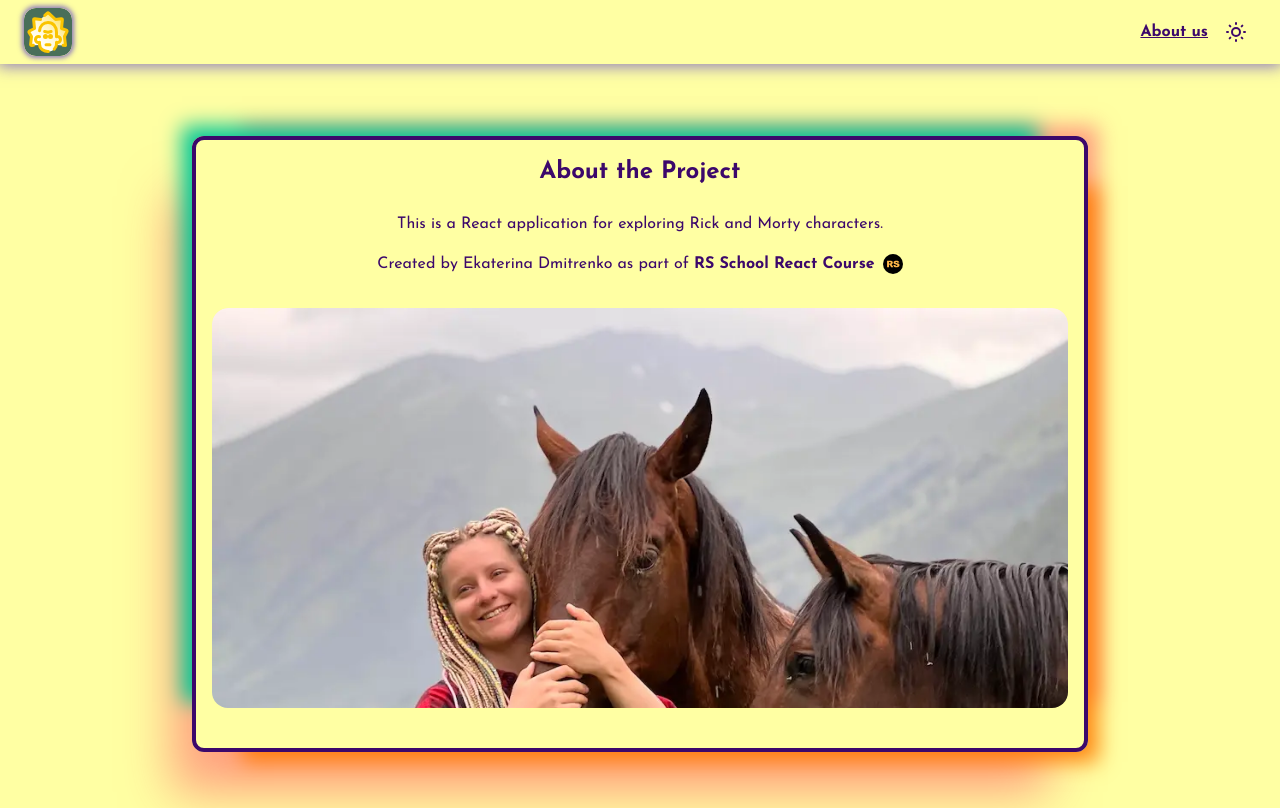
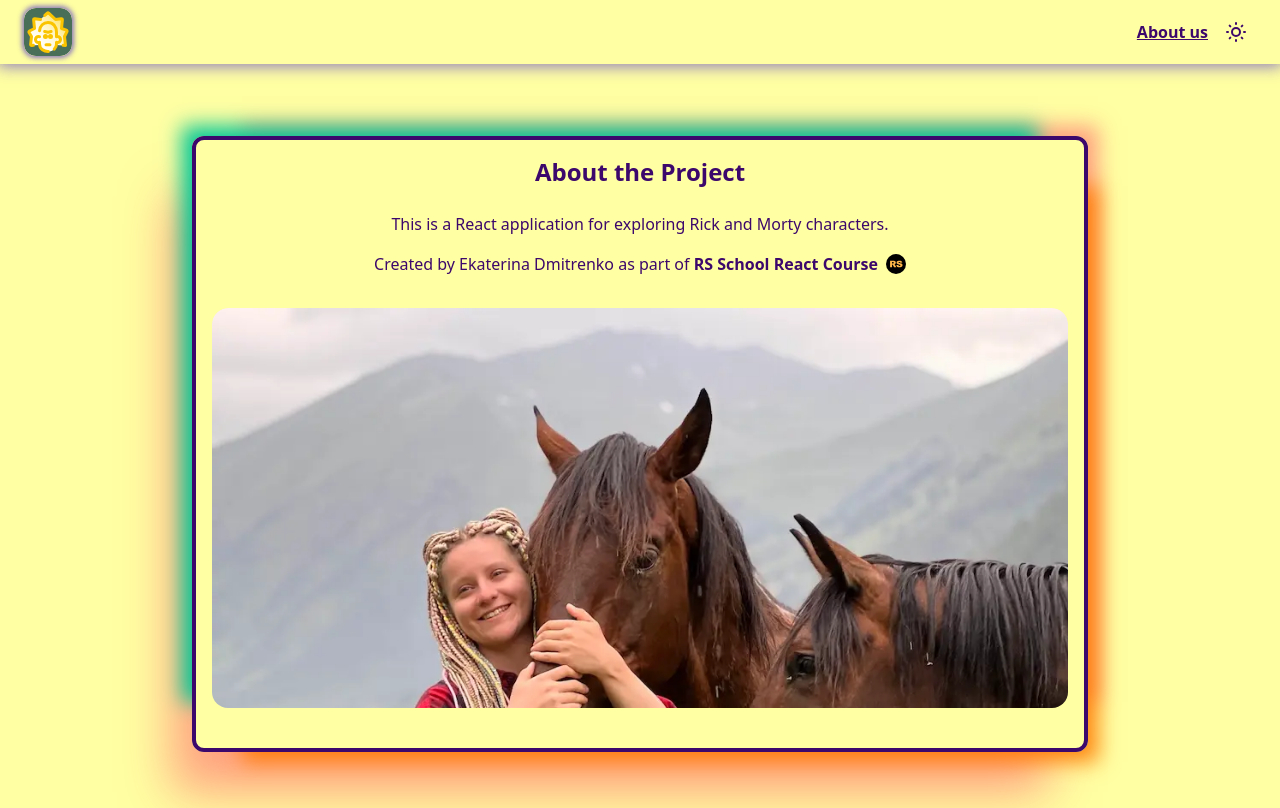
Before and after one commit to ek-ole/rs-react-app, a Next.js app: page /about in a window 1280 px wide. Built offline with nearby package versions, Linux system fonts and the light colour scheme.

Commit message:
refactor: change fonts

```diff
--- a/src/app/globals.css
+++ b/src/app/globals.css
@@ -39,9 +39,17 @@
   }
 
   body {
-    font-family: var(--font-primary);
+    font-family: var(--font-josefin), sans-serif;
     background-color: var(--background);
     color: var(--foreground);
+  }
+
+  .font-sans {
+    font-family: var(--font-josefin), sans-serif;
+  }
+
+  .font-cookie {
+    font-family: var(--font-cookie), cursive;
   }
 
   @keyframes fadeIn {
--- a/src/app/layout.tsx
+++ b/src/app/layout.tsx
@@ -10,15 +10,16 @@ import Provider from './_providers/provider';
 
 const josefin = Josefin_Sans({
   subsets: ['latin'],
+  display: 'swap',
   variable: '--font-josefin',
-  display: 'swap',
+  weight: 'variable',
 });
 
 const cookie = Cookie({
+  subsets: ['latin'],
+  display: 'swap',
+  variable: '--font-cookie',
   weight: '400',
-  subsets: ['latin'],
-  variable: '--font-cookie',
-  display: 'swap',
 });
 
 export const metadata: Metadata = {
@@ -28,7 +29,7 @@ export const metadata: Metadata = {
 export default function RootLayout({ children }: { children: ReactNode }) {
   return (
     <html lang="en" className={`${josefin.variable} ${cookie.variable}`}>
-      <body>
+      <body className="font-sans">
         <Provider>
           <Header />
           <main>{children}</main>
```
